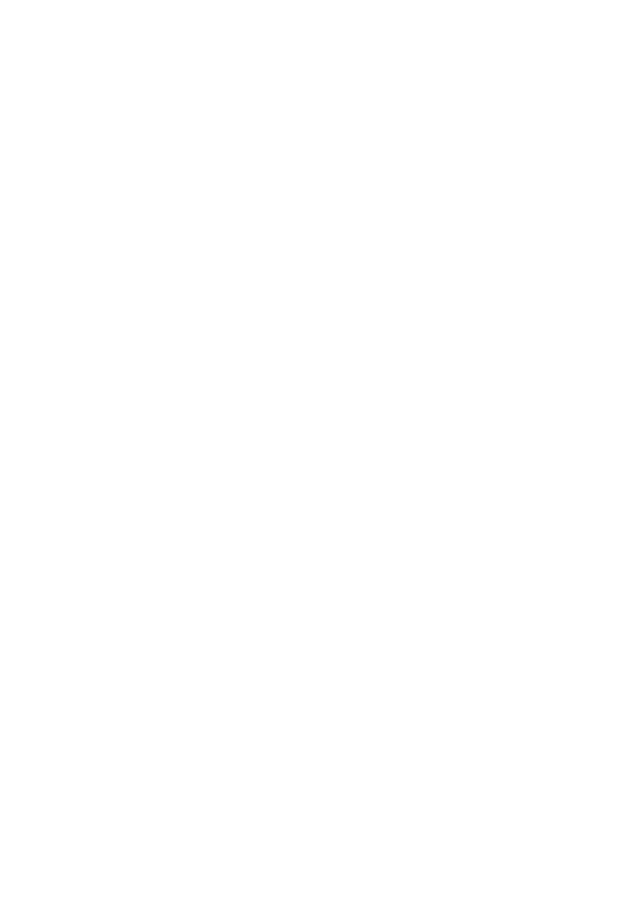
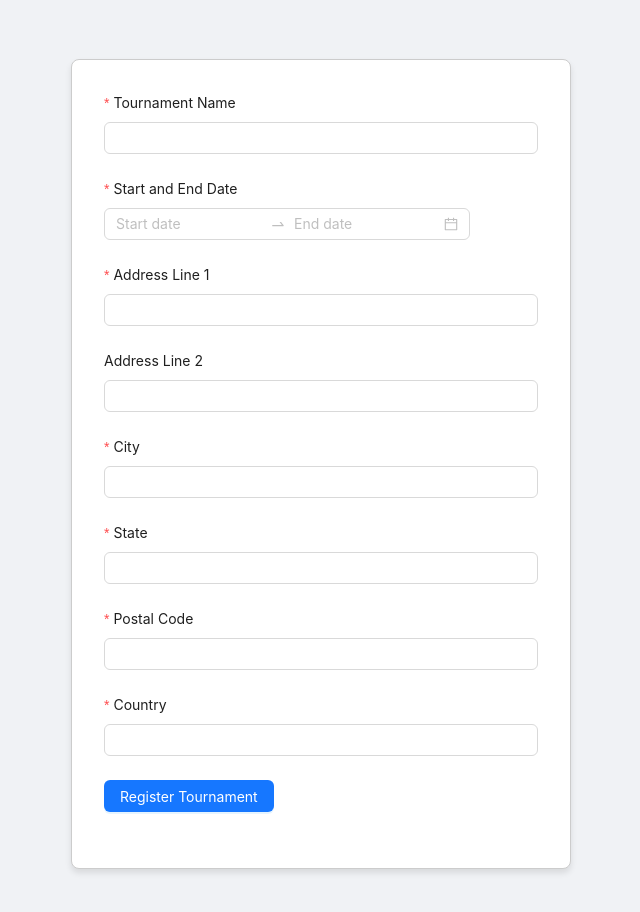
Before and after one commit to Danielfts/ROLOSOFT_FRONT, a React (Create React App) app in the folder rolosoft-web/: page /registerTournament in a window 1280 px wide. Before the commit this address had no page. Shown: the top 912 px of the page, without its empty margins (319-959 px from the left). Before the commit the page ends 800 px from the top, so only its background shows below. Built offline with nearby package versions, Linux system fonts and the light colour scheme.

Commit message:
Add modal to register new tournament

```diff
--- a/rolosoft-web/src/App.tsx
+++ b/rolosoft-web/src/App.tsx
@@ -3,6 +3,7 @@ import Login from './components/Auth/Login';
 import Dashboard from './components/Dashboard/Dashboard';
 import AdminPanel from './components/AdminPanel/AdminPanel';
 import RegisterUser from './components/Dashboard/Users/RegisterUser';
+import RegisterTournament from './components/Dashboard/Tournaments/RegisterTournament';
 
 const App = () => (
   <Router>
@@ -11,6 +12,7 @@ const App = () => (
       <Route path="/dashboard" element={<Dashboard />} />
       <Route path="/adminPanel" element={<AdminPanel />} />
       <Route path="/registerUser" element={<RegisterUser />} />
+      <Route path="/registerTournament" element={<RegisterTournament />} />
       <Route path="/" element={<Login />} />
     </Routes>
   </Router>
--- /dev/null
+++ b/rolosoft-web/src/components/Dashboard/Tournaments/RegisterTournament.tsx
@@ -0,0 +1,108 @@
+import React from 'react';
+import { Form, Input, DatePicker, Button, message } from 'antd';
+import axios from 'axios';
+import moment from 'moment';
+
+const { RangePicker } = DatePicker;
+
+const formContainerStyle: React.CSSProperties = {
+    display: 'flex',
+    justifyContent: 'center',
+    alignItems: 'center',
+    height: '100vh',
+    backgroundColor: '#f0f2f5',
+    padding: '5%',
+};
+
+const formStyle: React.CSSProperties = {
+    width: '100%',
+    maxWidth: '500px',
+    padding: '2rem',
+    border: '1px solid #ccc',
+    borderRadius: '8px',
+    backgroundColor: '#fff',
+    boxShadow: '0 4px 6px rgba(0, 0, 0, 0.1)',
+};
+
+interface TournamentFormValues {
+    name: string;
+    dates: [moment.Moment, moment.Moment];
+    address1: string;
+    address2: string;
+    city: string;
+    state: string;
+    postalCode: string;
+    country: string;
+}
+
+const RegisterTournament: React.FC = () => {
+    const [form] = Form.useForm<TournamentFormValues>();
+
+    const handleSubmit = async (values: TournamentFormValues) => {
+        const token = localStorage.getItem('token');
+        const headers = { Authorization: token};
+        const { name, dates, address1, address2, city, state, postalCode, country } = values;
+        const payload = {
+            name,
+            startDate: dates[0].format('YYYY-MM-DD'),
+            endDate: dates[1].format('YYYY-MM-DD'),
+            address: {
+                address1,
+                address2,
+                city,
+                state,
+                postalCode,
+                country,
+            },
+        };
+
+        try {
+            const response = await axios.post(process.env.REACT_APP_TOURNAMENTS_API_URL!, payload, { headers });
+            if (response.status === 201) {
+                message.success('Tournament registered successfully!');
+                form.resetFields();
+            } else {
+                message.error('Failed to register tournament.');
+            }
+        } catch (error) {
+            message.error('An error occurred while registering the tournament.');
+            console.error('Registration error:', error);
+        }
+    };
+
+    return (
+        <div style={formContainerStyle}>
+            <Form form={form} onFinish={handleSubmit} style={formStyle} layout="vertical">
+                <Form.Item name="name" label="Tournament Name" rules={[{ required: true }]}>
+                    <Input />
+                </Form.Item>
+                <Form.Item name="dates" label="Start and End Date" rules={[{ required: true }]}>
+                    <RangePicker format="YYYY-MM-DD" />
+                </Form.Item>
+                <Form.Item name="address1" label="Address Line 1" rules={[{ required: true }]}>
+                    <Input />
+                </Form.Item>
+                <Form.Item name="address2" label="Address Line 2">
+                    <Input />
+                </Form.Item>
+                <Form.Item name="city" label="City" rules={[{ required: true }]}>
+                    <Input />
+                </Form.Item>
+                <Form.Item name="state" label="State" rules={[{ required: true }]}>
+                    <Input />
+                </Form.Item>
+                <Form.Item name="postalCode" label="Postal Code" rules={[{ required: true }]}>
+                    <Input />
+                </Form.Item>
+                <Form.Item name="country" label="Country" rules={[{ required: true }]}>
+                    <Input />
+                </Form.Item>
+                <Form.Item>
+                    <Button type="primary" htmlType="submit">Register Tournament</Button>
+                </Form.Item>
+            </Form>
+        </div>
+    );
+};
+
+export default RegisterTournament;
--- a/rolosoft-web/src/components/Dashboard/Tournaments/Tournaments.tsx
+++ b/rolosoft-web/src/components/Dashboard/Tournaments/Tournaments.tsx
@@ -1,99 +1,81 @@
-import { Button, Table, Modal, Input, DatePicker } from "antd";
-import { useState } from "react";
-import { EditOutlined, DeleteOutlined, SettingOutlined } from "@ant-design/icons";
-import { useNavigate } from 'react-router-dom';
-import moment from "moment";
+import { Button, Table, Modal, message, Descriptions } from "antd";
+import { useState, useEffect } from "react";
+import axios from "axios";
+import { DeleteOutlined, EyeOutlined } from "@ant-design/icons";
+import RegisterTournament from './RegisterTournament';
 
-// Define a type for tournament data
+type Address = {
+  address1: string;
+  address2: string;
+  city: string;
+  state: string;
+  postalCode: string;
+  country: string;
+};
+
 type Tournament = {
-  id: number;
+  id: string;
   name: string;
-  beginDate: moment.Moment;
-  endDate: moment.Moment;
+  startDate: string;
+  endDate: string;
+  address: Address;
 };
 
 function Tournaments() {
-  const [isEditing, setIsEditing] = useState<boolean>(false);
-  const [editingTournament, setEditingTournament] = useState<Tournament | null>(null);
-  const [dataSource, setDataSource] = useState<Tournament[]>([
-    {
-      id: 1,
-      name: "Tournament A",
-      beginDate: moment(),
-      endDate: moment().add(10, 'days'),
-    },
-    {
-      id: 2,
-      name: "Tournament B",
-      beginDate: moment(),
-      endDate: moment().add(20, 'days'),
-    },
-  ]);
+  const [isRegistering, setIsRegistering] = useState<boolean>(false);
+  const [isViewing, setIsViewing] = useState<boolean>(false);
+  const [viewingTournament, setViewingTournament] = useState<Tournament | null>(null);
+  const [dataSource, setDataSource] = useState<Tournament[]>([]);
 
-  const navigate = useNavigate();
+  useEffect(() => {
+    fetchTournaments();
+  }, []);
+
+  const fetchTournaments = async () => {
+    const token = localStorage.getItem('token');
+    const headers = { Authorization: token };
+    try {
+      if (!token) {
+        message.error('No token found, please login.');
+        return;
+      }
+      const response = await axios.get(process.env.REACT_APP_TOURNAMENTS_API_URL!, { headers });
+
+      if (response.status === 200 && response.data.success) {
+        setDataSource(response.data.data);
+      } else {
+        console.error('Failed to fetch tournaments with status:', response.status);
+        message.error('Error fetching tournaments with unexpected status.');
+      }
+    } catch (error) {
+      console.error('Failed to fetch tournaments:', error);
+      message.error('Error fetching tournaments');
+    }
+  };
 
   const columns = [
-    {
-      key: "1",
-      title: "ID",
-      dataIndex: "id",
-      sorter: (a: Tournament, b: Tournament) => a.id - b.id,
-    },
-    {
-      key: "2",
-      title: "Name",
-      dataIndex: "name",
-      sorter: (a: Tournament, b: Tournament) => a.name.localeCompare(b.name),
-    },
-    {
-      key: "3",
-      title: "Begin Date",
-      dataIndex: "beginDate",
-      render: (beginDate: moment.Moment) => beginDate.format("YYYY-MM-DD"),
-      sorter: (a: Tournament, b: Tournament) => a.beginDate.valueOf() - b.beginDate.valueOf(),
-    },
+    { key: "1", title: "Name", dataIndex: "name", sorter: (a: Tournament, b: Tournament) => a.name.localeCompare(b.name) },
+    { key: "2", title: "Start Date", dataIndex: "startDate", sorter: (a: Tournament, b: Tournament) => a.startDate.localeCompare(b.startDate) },
+    { key: "3", title: "End Date", dataIndex: "endDate", sorter: (a: Tournament, b: Tournament) => a.endDate.localeCompare(b.endDate) },
     {
       key: "4",
-      title: "End Date",
-      dataIndex: "endDate",
-      render: (endDate: moment.Moment) => endDate.format("YYYY-MM-DD"),
-      sorter: (a: Tournament, b: Tournament) => a.endDate.valueOf() - b.endDate.valueOf(),
-    },
-    {
-      key: "5",
       title: "Actions",
       render: (record: Tournament) => (
         <>
-          <EditOutlined
-            onClick={() => {
-              onEditTournament(record);
-            }}
-          />
-          <DeleteOutlined
-            onClick={() => {
-              onDeleteTournament(record);
-            }}
-            style={{ color: "red", marginLeft: 12 }}
-          />
-          <SettingOutlined
-            onClick={() => administrateTournament(record.id)}
-            style={{ marginLeft: 12 }}
-          />
+          <EyeOutlined onClick={() => onViewTournament(record)} />
+          <DeleteOutlined onClick={() => onDeleteTournament(record)} style={{ color: "red", marginLeft: 12 }} />
         </>
       ),
     },
   ];
 
+  const onViewTournament = (record: Tournament) => {
+    setIsViewing(true);
+    setViewingTournament(record);
+  };
 
   const onAddTournament = () => {
-    const randomNumber = Math.floor(Math.random() * 1000);
-    const newTournament: Tournament = {
-      id: randomNumber,
-      name: "Tournament " + randomNumber,
-      beginDate: moment(),
-      endDate: moment().add(30, 'days'),
-    };
-    setDataSource((prev) => [...prev, newTournament]);
+    setIsRegistering(true);
   };
 
   const onDeleteTournament = (record: Tournament) => {
@@ -101,24 +83,23 @@ function Tournaments() {
       title: "Are you sure you want to delete this tournament?",
       okText: "Yes",
       okType: "danger",
-      onOk: () => {
-        setDataSource((prev) => prev.filter((tournament) => tournament.id !== record.id));
+      onOk: async () => {
+        try {
+          const token = localStorage.getItem('token');
+          const headers = { Authorization: `Bearer ${token}` }
+          const response = await axios.delete(`${process.env.REACT_APP_TOURNAMENTS_API_URL}/${record.id}`, { headers });
+
+          if (response.status === 200) {
+            setDataSource((prev) => prev.filter((tournament) => tournament.id !== record.id));
+            message.success("Tournament deleted successfully!");
+          } else {
+            message.error('Failed to delete tournament');
+          }
+        } catch (error) {
+          message.error('Failed to delete tournament: ' + error);
+        }
       },
     });
-  };
-
-  const onEditTournament = (record: Tournament) => {
-    setIsEditing(true);
-    setEditingTournament({ ...record });
-  };
-
-  const resetEditing = () => {
-    setIsEditing(false);
-    setEditingTournament(null);
-  };
-
-  const administrateTournament = (id: number) => {
-    navigate(`/adminPanel`);
   };
 
   return (
@@ -127,43 +108,38 @@ function Tournaments() {
         <Button onClick={onAddTournament}>Add New Tournament</Button>
         <Table columns={columns} dataSource={dataSource} />
         <Modal
-          title="Edit Tournament"
-          visible={isEditing}
-          okText="Save"
-          onCancel={resetEditing}
-          onOk={() => {
-            setDataSource((prev) =>
-              prev.map((tournament) =>
-                tournament.id === editingTournament?.id ? editingTournament : tournament
-              )
-            );
-            resetEditing();
+          title="Tournament Details"
+          visible={isViewing}
+          onOk={() => setIsViewing(false)}
+          onCancel={() => setIsViewing(false)}
+          width='80%'
+        >
+          {viewingTournament && (
+            <Descriptions bordered column={1}>
+              <Descriptions.Item label="Name">{viewingTournament.name}</Descriptions.Item>
+              <Descriptions.Item label="Start Date">{viewingTournament.startDate}</Descriptions.Item>
+              <Descriptions.Item label="End Date">{viewingTournament.endDate}</Descriptions.Item>
+              {/* Address details */}
+              <Descriptions.Item label="Address 1">{viewingTournament.address.address1}</Descriptions.Item>
+              <Descriptions.Item label="Address 2">{viewingTournament.address.address2}</Descriptions.Item>
+              <Descriptions.Item label="City">{viewingTournament.address.city}</Descriptions.Item>
+              <Descriptions.Item label="State">{viewingTournament.address.state}</Descriptions.Item>
+              <Descriptions.Item label="Postal Code">{viewingTournament.address.postalCode}</Descriptions.Item>
+              <Descriptions.Item label="Country">{viewingTournament.address.country}</Descriptions.Item>
+            </Descriptions>
+          )}
+        </Modal>
+        <Modal
+          title="Register New Tournament"
+          open={isRegistering}
+          footer={null}
+          onCancel={() => {
+            setIsRegistering(false);
+            fetchTournaments();
           }}
+          width='80%'
         >
-          <Input
-            value={editingTournament?.name}
-            onChange={(e) =>
-              setEditingTournament((prev) =>
-                prev ? { ...prev, name: e.target.value } : null
-              )
-            }
-          />
-          <DatePicker
-            value={editingTournament?.beginDate}
-            onChange={(date) =>
-              setEditingTournament((prev) =>
-                prev ? { ...prev, beginDate: date } : null
-              )
-            }
-          />
-          <DatePicker
-            value={editingTournament?.endDate}
-            onChange={(date) =>
-              setEditingTournament((prev) =>
-                prev ? { ...prev, endDate: date } : null
-              )
-            }
-          />
+          <RegisterTournament />
         </Modal>
       </header>
     </div>
--- a/rolosoft-web/src/components/Dashboard/Users/Users.tsx
+++ b/rolosoft-web/src/components/Dashboard/Users/Users.tsx
@@ -1,7 +1,7 @@
 import { Button, Table, Modal, message, Descriptions } from "antd";
 import { useState, useEffect } from "react";
 import axios from "axios";
-import { EditOutlined, DeleteOutlined, EyeOutlined } from "@ant-design/icons";
+import { DeleteOutlined, EyeOutlined } from "@ant-design/icons";
 import RegisterUser from './RegisterUser';
 
 type Address = {
```
